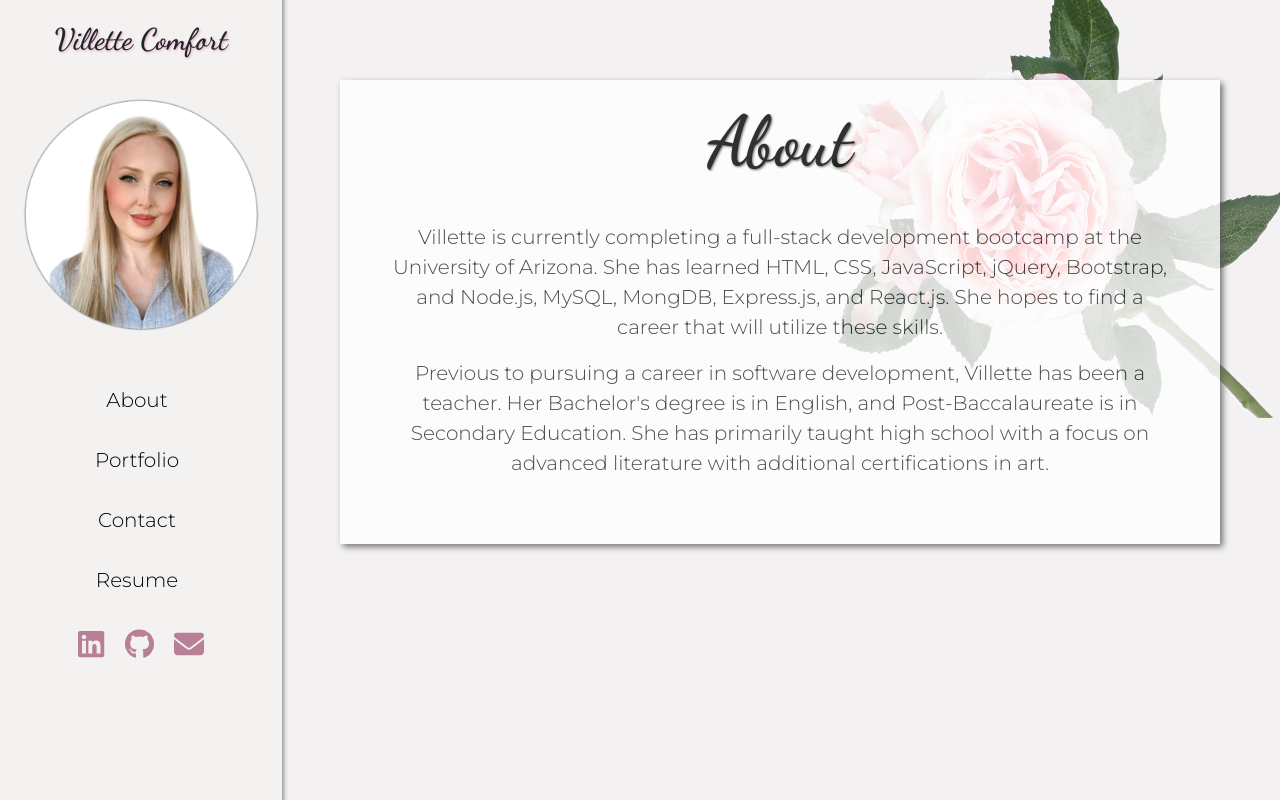
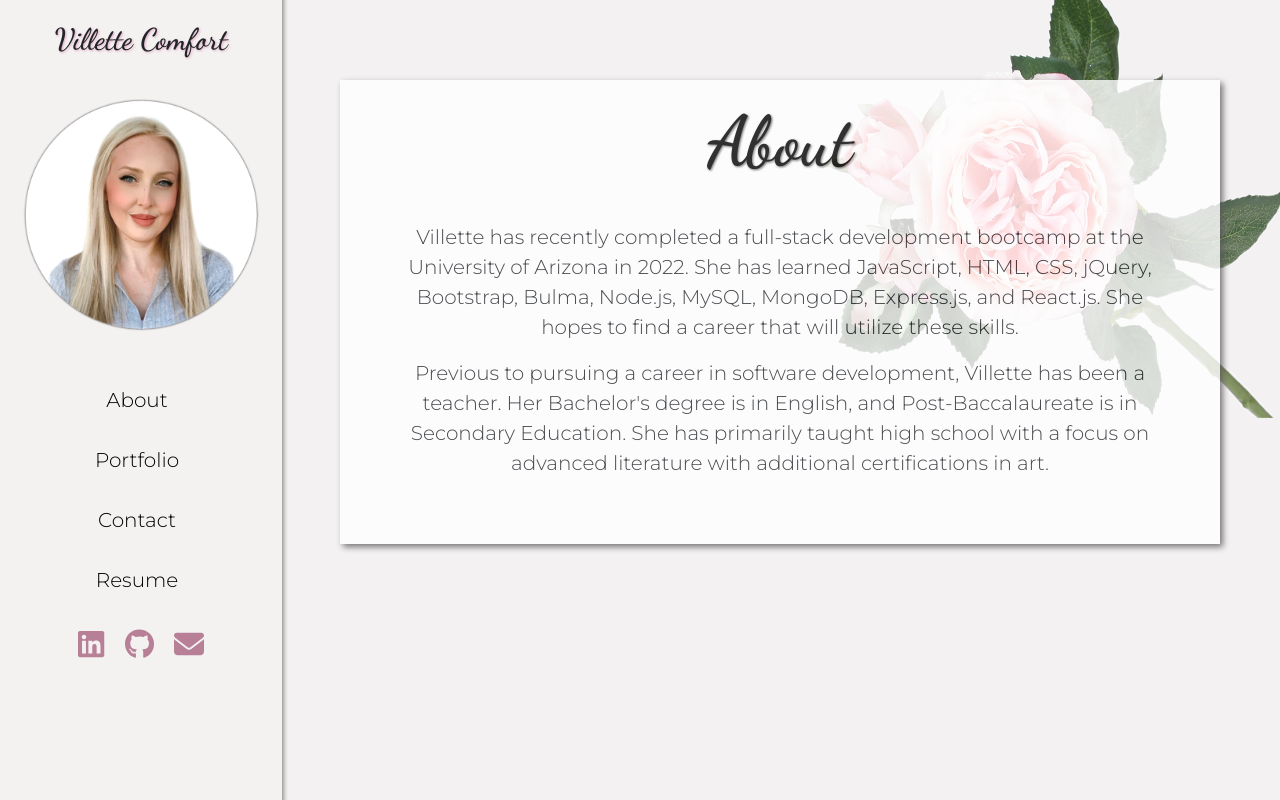
Before and after one commit to villettec/M20C-React_Portfolio, a React (Create React App) app: page / in a window 1280 px wide. Built offline with nearby package versions, Linux system fonts and the light colour scheme.

Commit message:
Updated About me

```diff
--- a/src/pages/AboutMe.jsx
+++ b/src/pages/AboutMe.jsx
@@ -9,7 +9,7 @@ const AboutMe = () => {
             <h2>About</h2>
             <article>
                 <p>
-                    Villette is currently completing a full-stack development bootcamp at the University of Arizona. She has learned HTML, CSS, JavaScript, jQuery, Bootstrap, and Node.js, MySQL, MongDB, Express.js, and React.js. She hopes to find a career that will utilize these skills.
+                    Villette has recently completed a full-stack development bootcamp at the University of Arizona in 2022. She has learned JavaScript, HTML, CSS, jQuery, Bootstrap, Bulma, Node.js, MySQL, MongoDB, Express.js, and React.js. She hopes to find a career that will utilize these skills.
                 </p>
                 <p>
                     Previous to pursuing a career in software development, Villette has been a teacher. Her Bachelor's degree is in English, and Post-Baccalaureate is in Secondary Education. She has primarily taught high school with a focus on advanced literature with additional certifications in art.
```
